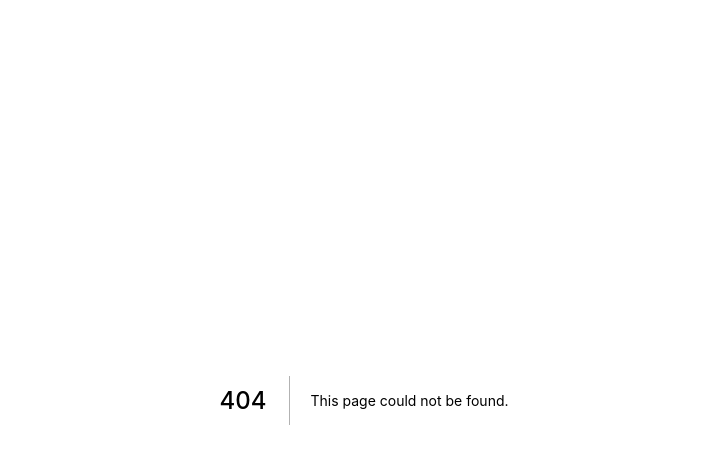
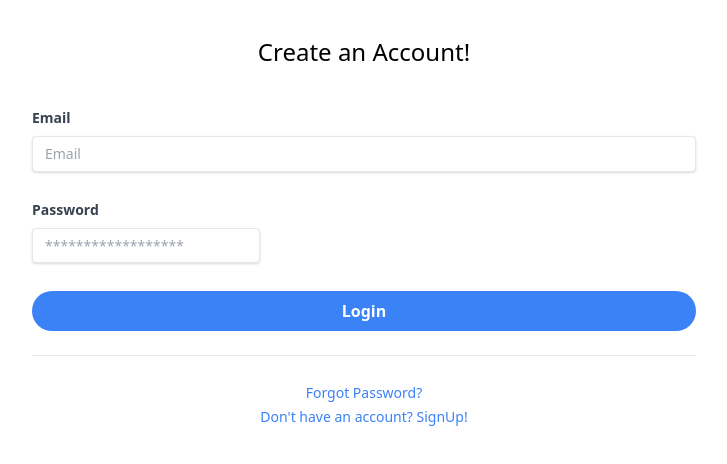
Before and after one commit to ShariarSheikh/photosnap-nextjs-multipage-website, a Next.js app: page /get-invite/components/Form in a window 1280 px wide. Before the commit this address had no page. Shown: the top 464 px of the page, without its empty margins (276-1003 px from the left). Built offline with nearby package versions, Linux system fonts and the light colour scheme.

Commit message:
created login page(get-invite)

```diff
--- /dev/null
+++ b/pages/get-invite/components/Form.js
@@ -0,0 +1,129 @@
+import { useState } from "react";
+
+const Form = () => {
+  const [isLogin, setIsLogin] = useState("login");
+
+  return (
+    <div className="w-full max-w-3xl m-auto bg-white p-5 rounded-lg lg:rounded-l-none">
+      <h3 className="pt-4 text-2xl text-center">Create an Account!</h3>
+      <form className="px-8 pt-6 pb-8 mb-4 bg-white rounded">
+        <div className="mb-4 md:flex md:justify-between">
+          <div
+            className={`mb-4 md:mr-2 md:mb-0 ${
+              isLogin === "login" ? "hidden" : "block"
+            }`}
+          >
+            <label
+              className="block mb-2 text-sm font-bold text-gray-700"
+              htmlFor="firstName"
+            >
+              First Name
+            </label>
+            <input
+              className="w-full px-3 py-2 text-sm leading-tight text-gray-700 border rounded shadow appearance-none focus:outline-none focus:shadow-outline"
+              id="firstName"
+              type="text"
+              placeholder="First Name"
+            />
+          </div>
+          <div
+            className={`mb-4 md:mr-2 md:mb-0 ${
+              isLogin === "login" ? "hidden" : "block"
+            }`}
+          >
+            <label
+              className="block mb-2 text-sm font-bold text-gray-700"
+              htmlFor="lastName"
+            >
+              Last Name
+            </label>
+            <input
+              className="w-full px-3 py-2 text-sm leading-tight text-gray-700 border rounded shadow appearance-none focus:outline-none focus:shadow-outline"
+              id="lastName"
+              type="text"
+              placeholder="Last Name"
+            />
+          </div>
+        </div>
+        <div className="mb-4">
+          <label
+            className="block mb-2 text-sm font-bold text-gray-700"
+            htmlFor="email"
+          >
+            Email
+          </label>
+          <input
+            className="w-full px-3 py-2 mb-3 text-sm leading-tight text-gray-700 border rounded shadow appearance-none focus:outline-none focus:shadow-outline"
+            id="email"
+            type="email"
+            placeholder="Email"
+          />
+        </div>
+        <div className="mb-4 md:flex md:justify-between">
+          <div className="mb-4 md:mr-2 md:mb-0">
+            <label
+              className="block mb-2 text-sm font-bold text-gray-700"
+              htmlFor="password"
+            >
+              Password
+            </label>
+            <input
+              className="w-full px-3 py-2 mb-3 text-sm leading-tight text-gray-700 border rounded shadow appearance-none focus:outline-none focus:shadow-outline"
+              id="password"
+              type="password"
+              placeholder="******************"
+            />
+          </div>
+          <div
+            className={`${isLogin === "login" ? "hidden" : "block"} md:ml-2`}
+          >
+            <label
+              className="block mb-2 text-sm font-bold text-gray-700"
+              htmlFor="c_password"
+            >
+              Confirm Password
+            </label>
+            <input
+              className="w-full px-3 py-2 mb-3 text-sm leading-tight text-gray-700 border rounded shadow appearance-none focus:outline-none focus:shadow-outline"
+              id="c_password"
+              type="password"
+              placeholder="******************"
+            />
+          </div>
+        </div>
+        <div className="mb-6 text-center">
+          <button
+            className="w-full px-4 py-2 font-bold text-white bg-blue-500 rounded-full hover:bg-blue-700 focus:outline-none focus:shadow-outline"
+            type="button"
+          >
+            {isLogin === "login" ? "Login" : "Register Account"}
+          </button>
+        </div>
+        <hr className="mb-6 border-t" />
+        <div className="text-center">
+          <a
+            className="inline-block text-sm text-blue-500 align-baseline hover:text-blue-800"
+            href="#"
+          >
+            Forgot Password?
+          </a>
+        </div>
+        <div className="text-center">
+          <a
+            className="inline-block text-sm text-blue-500 align-baseline hover:text-blue-800"
+            href="#"
+            onClick={() =>
+              isLogin === "login" ? setIsLogin("signup") : setIsLogin("login")
+            }
+          >
+            {isLogin === "login"
+              ? "Don't have an account? SignUp!"
+              : "Already have an account? Login!"}
+          </a>
+        </div>
+      </form>
+    </div>
+  );
+};
+
+export default Form;
--- /dev/null
+++ b/pages/get-invite/components/ImageContainer.js
@@ -0,0 +1,16 @@
+import Image from "next/image";
+
+const ImageContainer = () => {
+  return (
+    <div className="w-full h-full relative">
+      <Image
+        src="https://images.unsplash.com/photo-1635752019785-6637044adea9?ixlib=rb-1.2.1&ixid=MnwxMjA3fDB8MHxwaG90by1wYWdlfHx8fGVufDB8fHx8&auto=format&fit=crop&w=687&q=80"
+        alt="login img"
+        layout="fill"
+        objectFit="cover"
+      />
+    </div>
+  );
+};
+
+export default ImageContainer;
--- /dev/null
+++ b/pages/get-invite/index.js
@@ -0,0 +1,63 @@
+import { useRouter } from "next/router";
+import Head from "next/head";
+import { useEffect, useState } from "react";
+import Form from "./components/Form";
+import ImageContainer from "./components/ImageContainer";
+
+const Join = () => {
+  const [windowSize, setWindowSize] = useState({
+    height: undefined,
+  });
+
+  useEffect(() => {
+    function handleResize() {
+      setWindowSize({
+        height: window.scrollY,
+      });
+    }
+
+    window.addEventListener("scroll", handleResize);
+
+    handleResize();
+
+    return () => window.removeEventListener("scroll", handleResize);
+  }, []);
+
+  const router = useRouter();
+
+  return (
+    <div>
+      <Head>
+        <title>PHOTONSNAP- Get An Invite</title>
+        <meta name="description" content="Generated by create next app" />
+        <link rel="icon" href="/favicon.ico" />
+      </Head>
+
+      <main
+        className={`w-full ${
+          windowSize.height >= 200 ? "mt-[70px]" : "mt-0"
+        } relative`}
+      >
+        <div className="absolute right-10 top-10">
+          <p
+            className="uppercase font-medium cursor-pointer hover:scale-110 duration-200"
+            onClick={() => router.push("/")}
+          >
+            Go Back
+          </p>
+        </div>
+
+        <div className="w-full min-h-screen flex justify-center items-center">
+          <div className="w-[50%] hidden lg:block h-screen">
+            <ImageContainer />
+          </div>
+          <div className="lg:w-[50%] w-full h-full flex justify-center items-center">
+            <Form />
+          </div>
+        </div>
+      </main>
+    </div>
+  );
+};
+
+export default Join;
```
